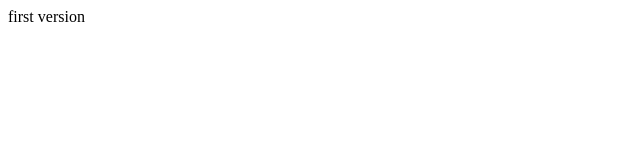
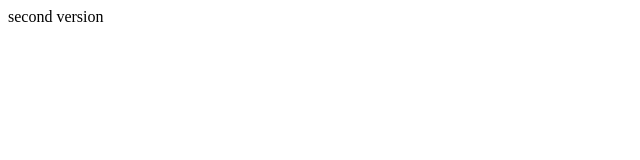
Before and after one commit to plantain-00/deploy-robot-demo, a plain HTML site: page index.html in a window 1280 px wide. Shown: the full height of the page, 0-640 px from the left. Drawn offline with Linux system fonts and the light colour scheme.

Commit message:
second version

```diff
--- a/index.html
+++ b/index.html
@@ -1,6 +1,6 @@
 <html>
     <head></head>
     <body>
-        first version
+        second version
     </body>
 </html>
```
